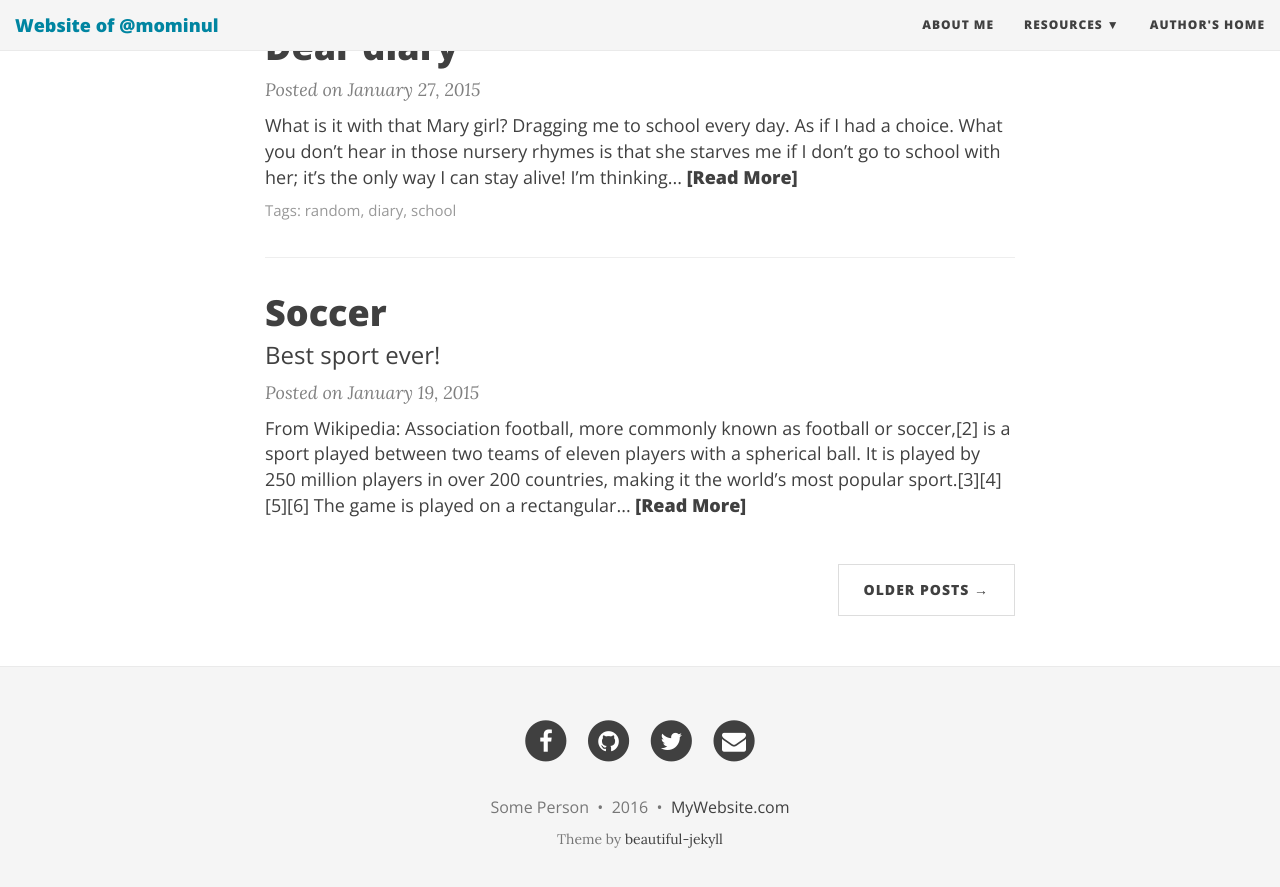
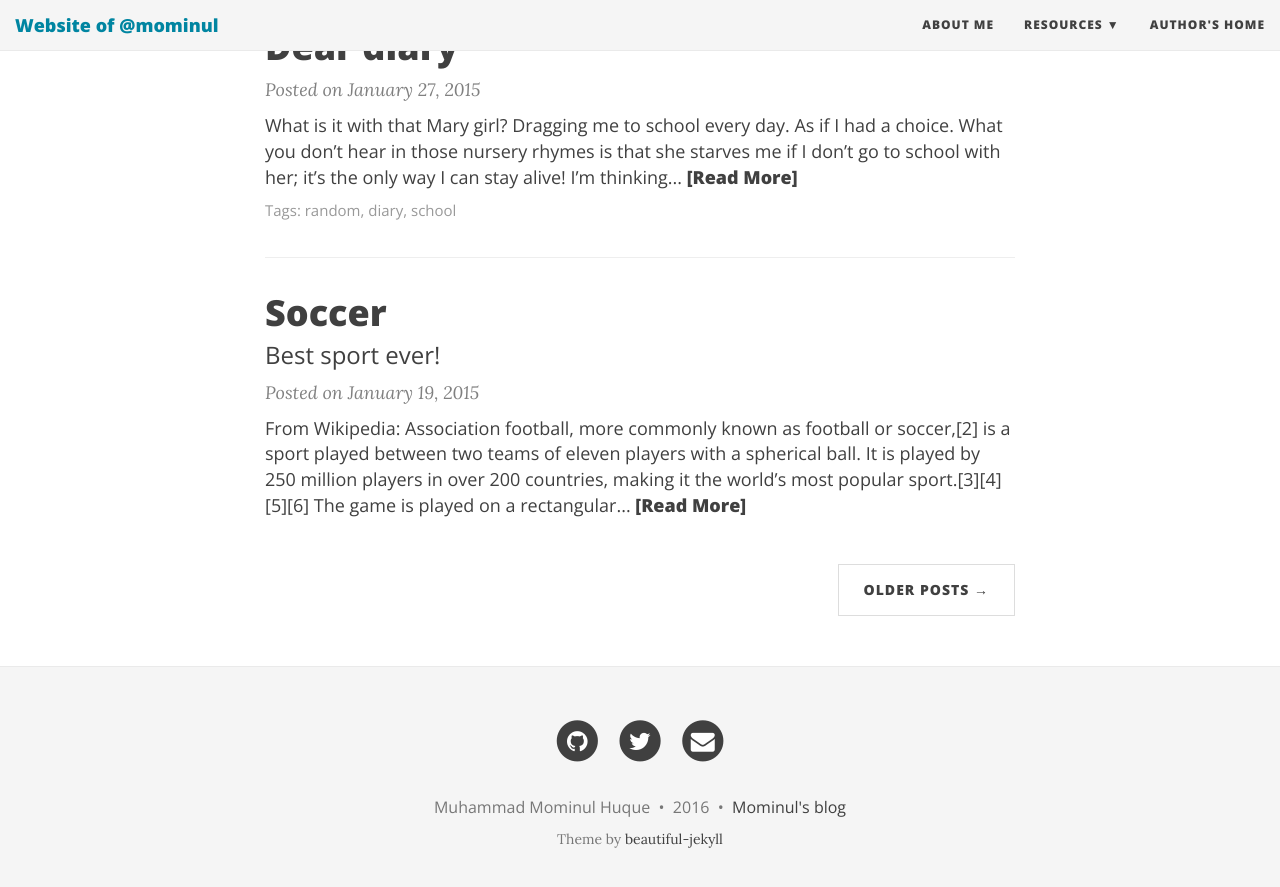
Before and after one commit to mominul/mominul.github.io, a Jekyll site: the page built from index.html, in a window 1280 px wide and 900 px high, scrolled down 1149 px. Shown: the top 887 px of the window. Built offline with Jekyll 4.4.1, drawn with Linux system fonts in a browser that asks for light colours; nearby versions of some CDN libraries; the list of posts is cut into pages by our own code.

Commit message:
Update _config.yml

```diff
--- a/_config.yml
+++ b/_config.yml
@@ -39,11 +39,11 @@
 # Change all these values or delete the ones you don't want.
 # Important: you must keep the "name" parameter, everything else you can remove
 author:
-  name: Some Person
-  email: "youremail@domain.com"
+  name: Muhammad Mominul Huque
+  email: "mominul2082@gmail.com"
   facebook: yourname  # eg. daattali
-  github: yourname    # eg. daattali
-  twitter: yourname   # eg. daattali
+  github: mominul    # eg. daattali
+  twitter: mominul2082   # eg. daattali
   linkedin: yourname  # eg. daattali
   stackoverflow: yourlink  # eg. "3943160/daattali"
   instagram: yourname # eg. daattali
@@ -51,7 +51,7 @@
 # Select which links to show in the footer
 footer-links-active:
   rss: false
-  facebook: true
+  facebook: false
   email: true
   twitter: true
   github: true
@@ -61,7 +61,7 @@
 
 # How to display the link to the website in the footer
 # Remove this if you don't want a link in the footer
-url-pretty: "MyWebsite.com"  # eg. "deanattali.com/beautiful-jekyll"
+url-pretty: "Mominul's blog"  # eg. "deanattali.com/beautiful-jekyll"
 
 # --- Misc --- #
 
```
